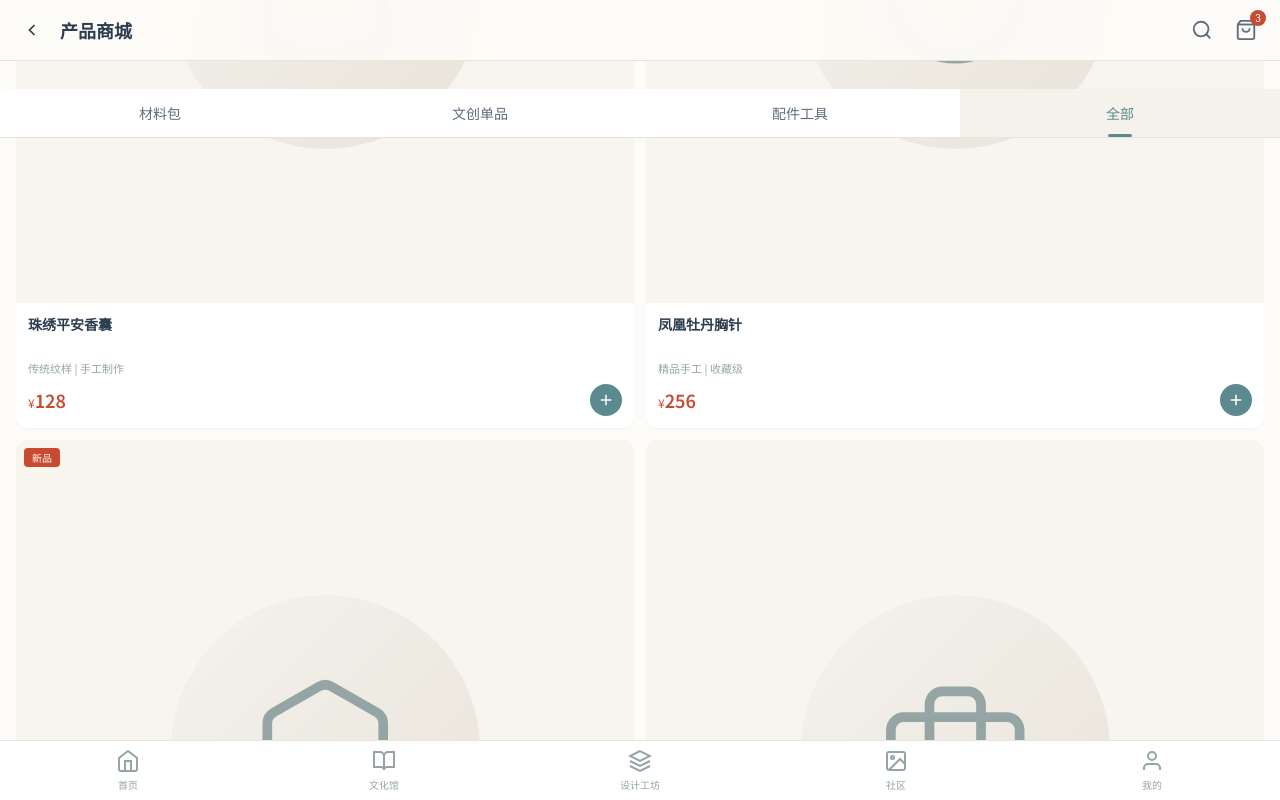
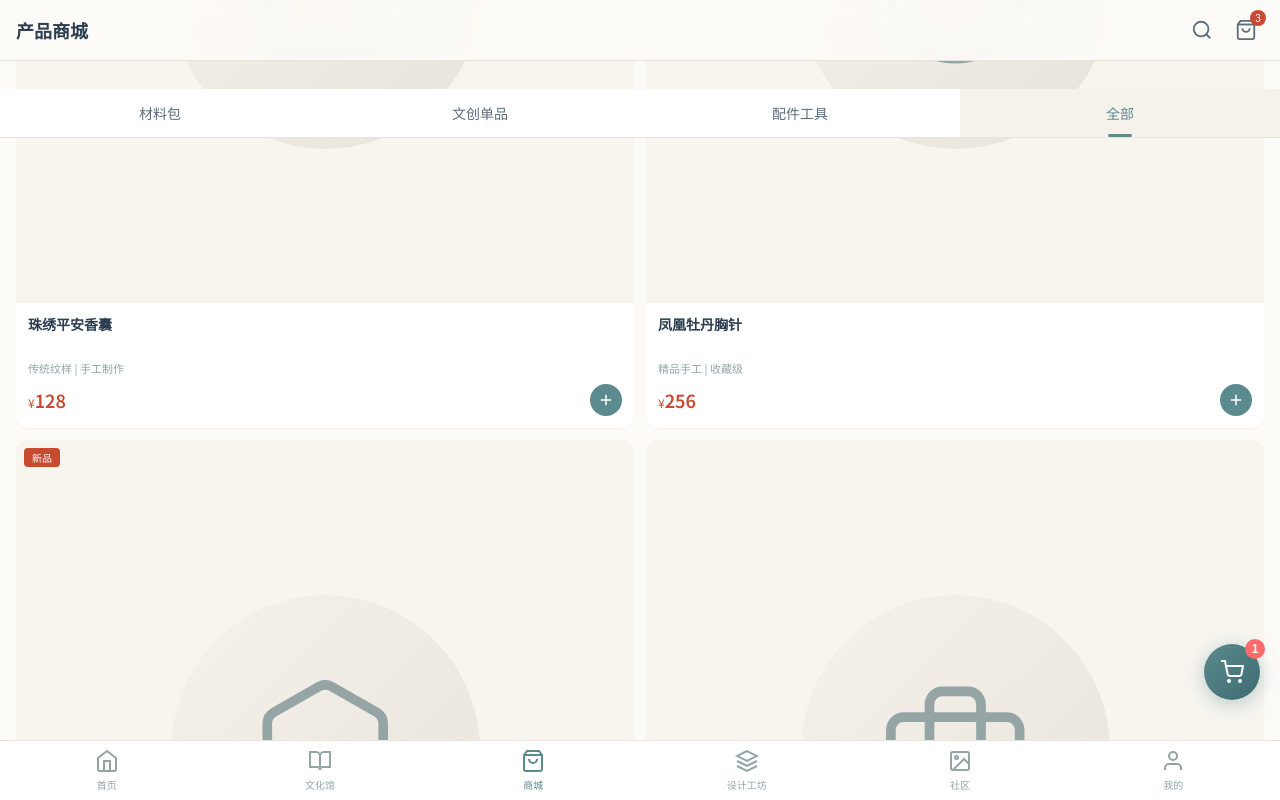
Before and after one commit to liuzilin94/zhuxiu, a plain HTML site: page 商城列表.html in a window 1280 px wide. Both pictures are taken after a click on the button 606 px from the left and 841 px from the top of the page. Shown: the part 441-1241 px from the top of the page. Drawn offline with Linux system fonts and the light colour scheme.

Commit message:
Add files via upload

```diff
--- a/navigation.js
+++ b/navigation.js
@@ -33,7 +33,7 @@ function initTabBar() {
             // 根据标签页跳转到对应页面
             switch(label) {
                 case '首页':
-                    navigateTo('首页');
+                    navigateTo('index');
                     break;
                 case '文化馆':
                     navigateTo('文化馆');
--- a/商城列表.html
+++ b/商城列表.html
@@ -87,11 +87,10 @@
             color: var(--text-primary);
         }
 
-        .page-title {
+        .header-title {
             font-family: "Noto Serif SC", serif;
             font-size: 18px;
             font-weight: 600;
-            color: var(--text-primary);
         }
 
         .header-right {
@@ -309,6 +308,59 @@
             color: white;
         }
 
+        /* 悬浮购物车按钮 */
+        .floating-cart {
+            position: fixed;
+            bottom: 100px;
+            right: 20px;
+            width: 56px;
+            height: 56px;
+            border-radius: 50%;
+            background: linear-gradient(135deg, var(--primary), var(--primary-dark));
+            border: none;
+            box-shadow: 0 4px 20px rgba(91, 138, 143, 0.4);
+            cursor: pointer;
+            display: flex;
+            align-items: center;
+            justify-content: center;
+            z-index: 1000;
+            opacity: 0;
+            transform: scale(0);
+            transition: all 0.3s ease;
+        }
+
+        .floating-cart.show {
+            opacity: 1;
+            transform: scale(1);
+        }
+
+        .floating-cart svg {
+            width: 24px;
+            height: 24px;
+            color: white;
+        }
+
+        .floating-cart .cart-badge {
+            position: absolute;
+            top: -5px;
+            right: -5px;
+            min-width: 20px;
+            height: 20px;
+            border-radius: 10px;
+            background: #ff6b6b;
+            color: white;
+            font-size: 12px;
+            font-weight: bold;
+            display: flex;
+            align-items: center;
+            justify-content: center;
+            padding: 0 6px;
+        }
+
+        .floating-cart:active {
+            transform: scale(0.95);
+        }
+
         /* 底部导航栏 */
         .tab-bar {
             position: fixed;
@@ -370,12 +422,7 @@
     <header class="header">
         <div class="header-content">
             <div class="header-left">
-                <div class="back-btn">
-                    <svg viewBox="0 0 24 24" fill="none" stroke="currentColor" stroke-width="2">
-                        <polyline points="15 18 9 12 15 6"/>
-                    </svg>
-                </div>
-                <div class="page-title">产品商城</div>
+                <div class="header-title">产品商城</div>
             </div>
             <div class="header-right">
                 <button class="icon-btn">
@@ -568,6 +615,14 @@
             </svg>
             <span class="tab-label">文化馆</span>
         </div>
+        <div class="tab-item-nav active">
+            <svg class="tab-icon" viewBox="0 0 24 24" fill="none" stroke="currentColor" stroke-width="2">
+                <path d="M6 2L3 6v14a2 2 0 0 0 2 2h14a2 2 0 0 0 2-2V6l-3-4z"/>
+                <line x1="3" y1="6" x2="21" y2="6"/>
+                <path d="M16 10a4 4 0 0 1-8 0"/>
+            </svg>
+            <span class="tab-label">商城</span>
+        </div>
         <div class="tab-item-nav">
             <svg class="tab-icon" viewBox="0 0 24 24" fill="none" stroke="currentColor" stroke-width="2">
                 <path d="M12 2L2 7l10 5 10-5-10-5z"/>
@@ -623,6 +678,7 @@
                 switch(label) {
                     case '首页': window.location.href = 'index.html'; break;
                     case '文化馆': window.location.href = '文化馆.html'; break;
+                    case '商城': window.location.href = '商城列表.html'; break;
                     case '设计工坊': window.location.href = '设计工坊.html'; break;
                     case '社区': window.location.href = '作品社区.html'; break;
                     case '我的': window.location.href = '个人中心.html'; break;
@@ -634,6 +690,48 @@
         document.querySelectorAll('.product-card').forEach(card => {
             card.addEventListener('click', () => window.location.href = '商品详情.html');
         });
+
+        // 购物车功能
+        let cartCount = 0;
+        const floatingCart = document.createElement('button');
+        floatingCart.className = 'floating-cart';
+        floatingCart.innerHTML = `
+            <svg viewBox="0 0 24 24" fill="none" stroke="currentColor" stroke-width="2">
+                <circle cx="9" cy="21" r="1"/><circle cx="20" cy="21" r="1"/>
+                <path d="M1 1h4l2.68 13.39a2 2 0 0 0 2 1.61h9.72a2 2 0 0 0 2-1.61L23 6H6"/>
+            </svg>
+            <span class="cart-badge">0</span>
+        `;
+        document.body.appendChild(floatingCart);
+
+        // 点击悬浮购物车跳转到购物车页面
+        floatingCart.addEventListener('click', () => {
+            window.location.href = '购物车.html';
+        });
+
+        // 更新购物车数量显示
+        function updateCartCount() {
+            const badge = floatingCart.querySelector('.cart-badge');
+            badge.textContent = cartCount;
+            if (cartCount > 0) {
+                floatingCart.classList.add('show');
+            } else {
+                floatingCart.classList.remove('show');
+            }
+        }
+
+        // 添加到购物车
+        addCartBtns.forEach(btn => {
+            btn.addEventListener('click', (e) => {
+                e.stopPropagation();
+                cartCount++;
+                btn.style.transform = 'scale(0.8)';
+                setTimeout(() => {
+                    btn.style.transform = 'scale(1)';
+                }, 200);
+                updateCartCount();
+            });
+        });
     </script>
 </body>
 </html>
```
Also changed, not shown: index.html (+9 -0 lines), 个人中心.html (+7 -0 lines), 作品社区.html (+2 -0 lines), 启动页.html (+9 -4 lines), 文化馆.html (+11 -8 lines), 设计工坊.html (+4 -2 lines), 4.jpg (added), 4 other files.
